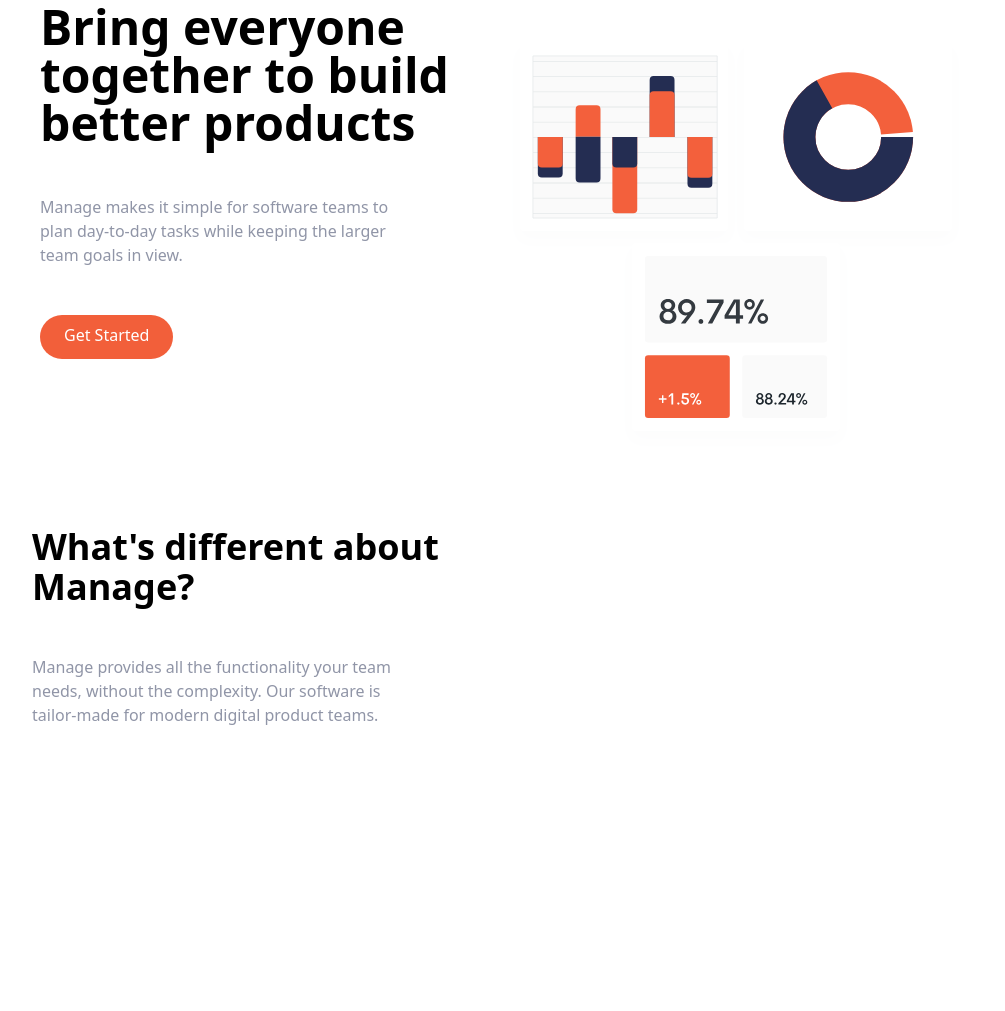
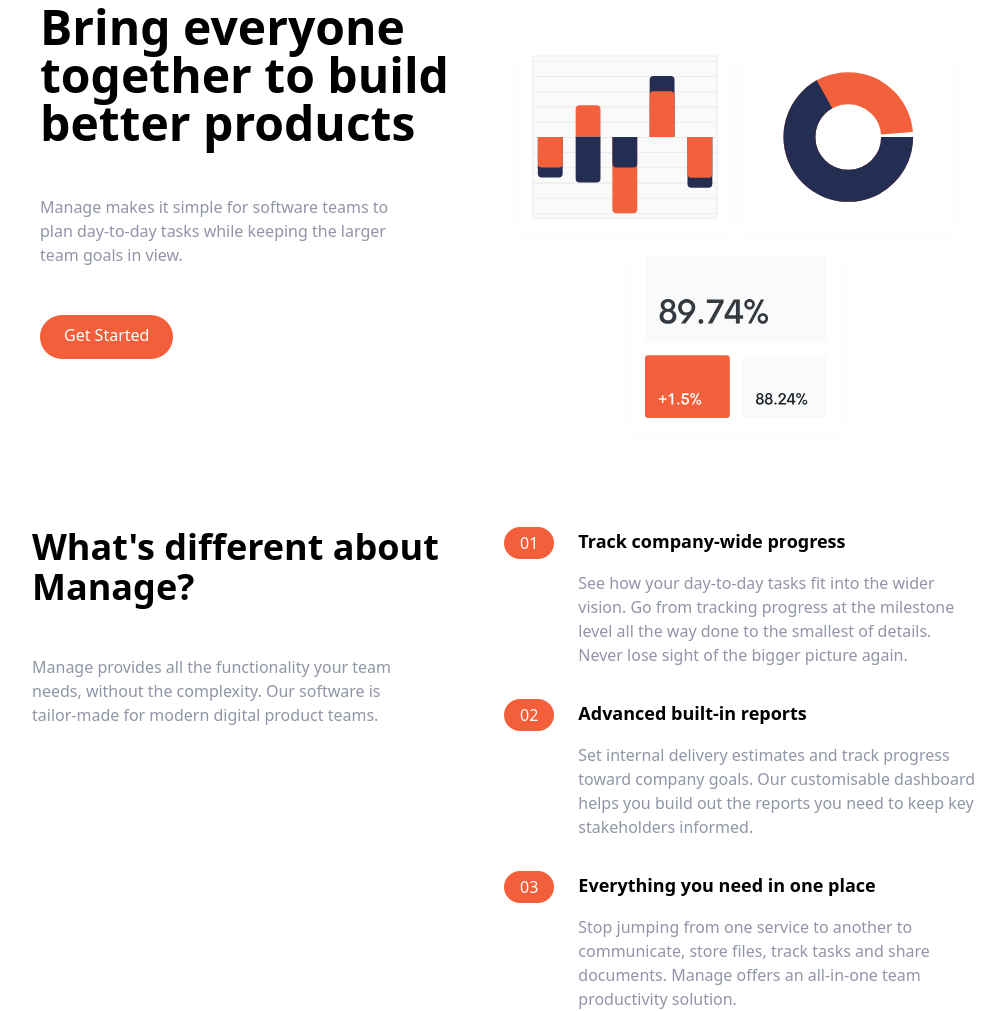
Before and after one commit to Nana-Kwame247/tailwind-crash-course, a website: page index.html in a window 1280 px wide. Shown: the part 129-1140 px from the top of the page, without its empty margins (136-1141 px from the left). Before the commit the page ends 856 px from the top, so only its background shows below. Drawn offline with Linux system fonts and the light colour scheme.

Commit message:
features section completed

```diff
--- a/index.html
+++ b/index.html
@@ -81,7 +81,93 @@
           </p>
         </div>
         <!-- numbered list -->
-        <div></div>
+        <div class="flex flex-col space-y-8 md:w-1/2">
+          <!-- List item 1 -->
+          <div
+            class="flex flex-col space-y-3 md:space-y-0 md:space-x-6 md:flex-row"
+          >
+            <!-- heading -->
+            <div class="rounded-l-full bg-brightRedSupLight md:bg-transparent">
+              <div class="flex items-center space-x-2">
+                <div
+                  class="px-4 py-2 text-white rounded-full md:py-1 bg-brightRed"
+                >
+                  01
+                </div>
+                <h3 class="text-base font-bold md:mb-4 md:hidden">
+                  Track company-wide progress
+                </h3>
+              </div>
+            </div>
+            <div>
+              <h3 class="hidden mb-4 text-lg font-bold md:block">
+                Track company-wide progress
+              </h3>
+              <p class="text-darkGrayishBlue">
+                See how your day-to-day tasks fit into the wider vision. Go from
+                tracking progress at the milestone level all the way done to the
+                smallest of details. Never lose sight of the bigger picture
+                again.
+              </p>
+            </div>
+          </div>
+          <!-- List item 2 -->
+          <div
+            class="flex flex-col space-y-3 md:space-y-0 md:space-x-6 md:flex-row"
+          >
+            <!-- heading -->
+            <div class="rounded-l-full bg-brightRedSupLight md:bg-transparent">
+              <div class="flex items-center space-x-2">
+                <div
+                  class="px-4 py-2 text-white rounded-full md:py-1 bg-brightRed"
+                >
+                  02
+                </div>
+                <h3 class="text-base font-bold md:mb-4 md:hidden">
+                  Advanced built-in reports
+                </h3>
+              </div>
+            </div>
+            <div>
+              <h3 class="hidden mb-4 text-lg font-bold md:block">
+                Advanced built-in reports
+              </h3>
+              <p class="text-darkGrayishBlue">
+                Set internal delivery estimates and track progress toward
+                company goals. Our customisable dashboard helps you build out
+                the reports you need to keep key stakeholders informed.
+              </p>
+            </div>
+          </div>
+          <!-- List item 3 -->
+          <div
+            class="flex flex-col space-y-3 md:space-y-0 md:space-x-6 md:flex-row"
+          >
+            <!-- heading -->
+            <div class="rounded-l-full bg-brightRedSupLight md:bg-transparent">
+              <div class="flex items-center space-x-2">
+                <div
+                  class="px-4 py-2 text-white rounded-full md:py-1 bg-brightRed"
+                >
+                  03
+                </div>
+                <h3 class="text-base font-bold md:mb-4 md:hidden">
+                  Everything you need in one place
+                </h3>
+              </div>
+            </div>
+            <div>
+              <h3 class="hidden mb-4 text-lg font-bold md:block">
+                Everything you need in one place
+              </h3>
+              <p class="text-darkGrayishBlue">
+                Stop jumping from one service to another to communicate, store
+                files, track tasks and share documents. Manage offers an
+                all-in-one team productivity solution.
+              </p>
+            </div>
+          </div>
+        </div>
       </div>
     </section>
   </body>
```
Also changed, not shown: css/main.css.
